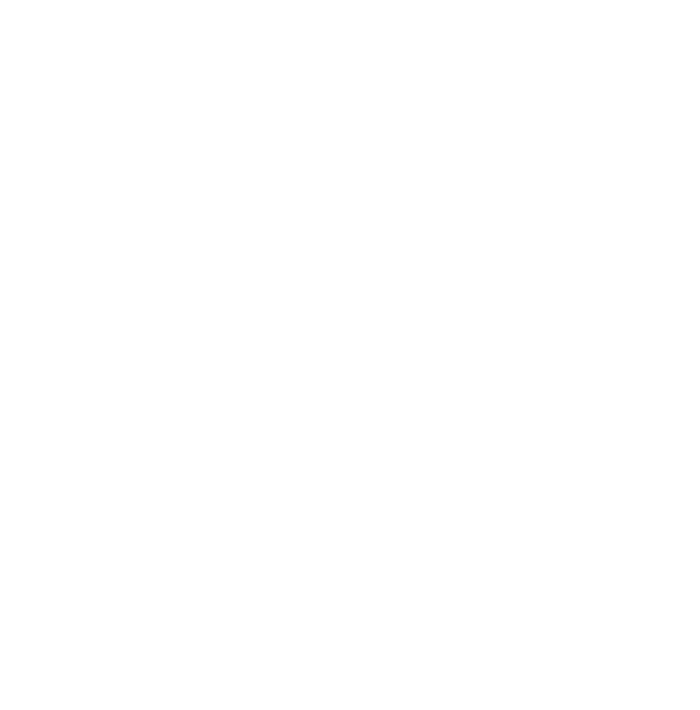
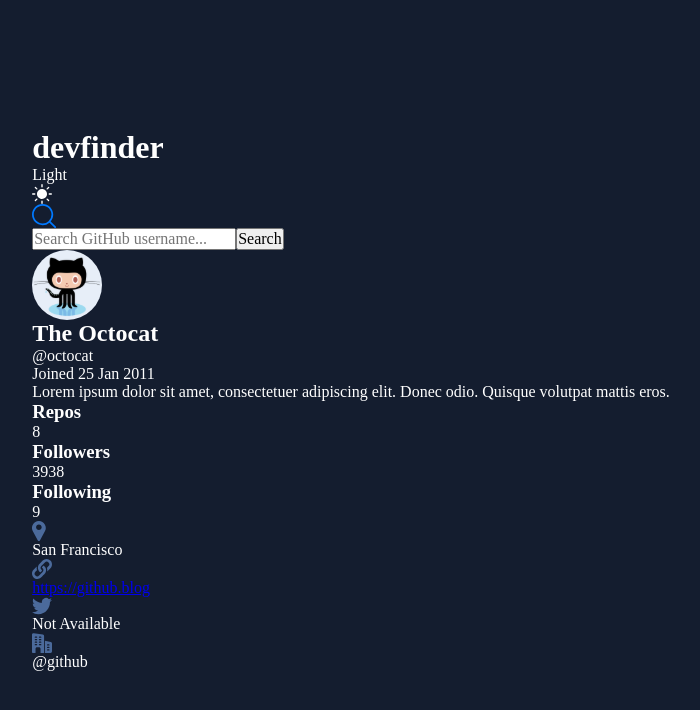
Before and after one commit to ronaldpaek/github-user-search-app, a React (Vite) app: page / in a window 1280 px wide. Shown: the top 710 px of the page, without its empty margins (289-989 px from the left). Built offline with nearby package versions, Linux system fonts and the light colour scheme.

Commit message:
Add html structure

```diff
--- a/src/App.css
+++ b/src/App.css
@@ -1,6 +1,9 @@
 #root {
-  max-width: 1280px;
-  margin: 0 auto;
-  padding: 2rem;
-  text-align: center;
+
 }
+
+.github-search-container {
+  display: grid;
+  place-content: center;
+  height: 100%;
+}
--- a/src/App.jsx
+++ b/src/App.jsx
@@ -1,8 +1,98 @@
-import { useState } from "react";
 import "./App.css";
 
-function App() {
-  return <></>;
-}
+const App = () => {
+  return (
+    <main className="github-search-container">
+      <header className="app-header">
+        <h1 className="app-title">devfinder</h1>
+        <div className="theme-toggle">
+          <p className="theme-label">Light</p>
+          <img className="theme-icon" src="/icon-sun.svg" alt="Sun icon" />
+        </div>
+      </header>
+
+      <div className="search-bar">
+        <img className="search-icon" src="/icon-search.svg" alt="Search icon" />
+        <input
+          className="search-input"
+          type="search"
+          name="q"
+          placeholder="Search GitHub username..."
+        />
+        <button className="search-button">Search</button>
+      </div>
+
+      <section className="user-section">
+        <div className="user-card">
+          <img className="user-avatar" src="/avatar.svg" alt="User avatar" />
+          <div className="user-details">
+            <h2 className="user-name">The Octocat</h2>
+            <p className="user-handle">@octocat</p>
+            <time className="joined-date" datetime="2011-01-25">
+              Joined 25 Jan 2011
+            </time>
+          </div>
+        </div>
+
+        <p className="user-bio">
+          Lorem ipsum dolor sit amet, consectetuer adipiscing elit. Donec odio.
+          Quisque volutpat mattis eros.
+        </p>
+
+        <div className="user-stats">
+          <div className="stat-item">
+            <h3 className="stat-title">Repos</h3>
+            <p className="stat-value">8</p>
+          </div>
+          <div className="stat-item">
+            <h3 className="stat-title">Followers</h3>
+            <p className="stat-value">3938</p>
+          </div>
+          <div className="stat-item">
+            <h3 className="stat-title">Following</h3>
+            <p className="stat-value">9</p>
+          </div>
+        </div>
+
+        <div className="user-contact-details">
+          <div className="contact-item">
+            <img
+              className="contact-icon"
+              src="/icon-location.svg"
+              alt="Location"
+            />
+            <p className="contact-info">San Francisco</p>
+          </div>
+          <div className="contact-item">
+            <img
+              className="contact-icon"
+              src="/icon-website.svg"
+              alt="Website"
+            />
+            <a className="contact-info" href="#">
+              https://github.blog
+            </a>
+          </div>
+          <div className="contact-item">
+            <img
+              className="contact-icon"
+              src="/icon-twitter.svg"
+              alt="Twitter"
+            />
+            <p className="contact-info">Not Available</p>
+          </div>
+          <div className="contact-item">
+            <img
+              className="contact-icon"
+              src="/icon-company.svg"
+              alt="Company"
+            />
+            <p className="contact-info">@github</p>
+          </div>
+        </div>
+      </section>
+    </main>
+  );
+};
 
 export default App;
--- a/src/index.css
+++ b/src/index.css
@@ -1,3 +1,48 @@
+*,
+*::before,
+*::after {
+  box-sizing: border-box;
+  margin: 0;
+  padding: 0;
+}
+
+img,
+picture,
+video,
+canvas,
+svg {
+  display: block;
+  max-width: 100%;
+}
+
+input,
+button,
+textarea,
+select {
+  font: inherit;
+}
+
+p,
+h1,
+h2,
+h3,
+h4,
+h5,
+h6 {
+  overflow-wrap: break-word;
+}
+
+html,
+body,
+#root {
+  height: 100%;
+}
+
+body {
+  background: #141d2f;
+  color: #fff;
+}
+
 /* :root {
 
 }
```
Also changed, not shown: public/avatar.svg (added), 1 other file (tests, documents, lock files or other folders).
